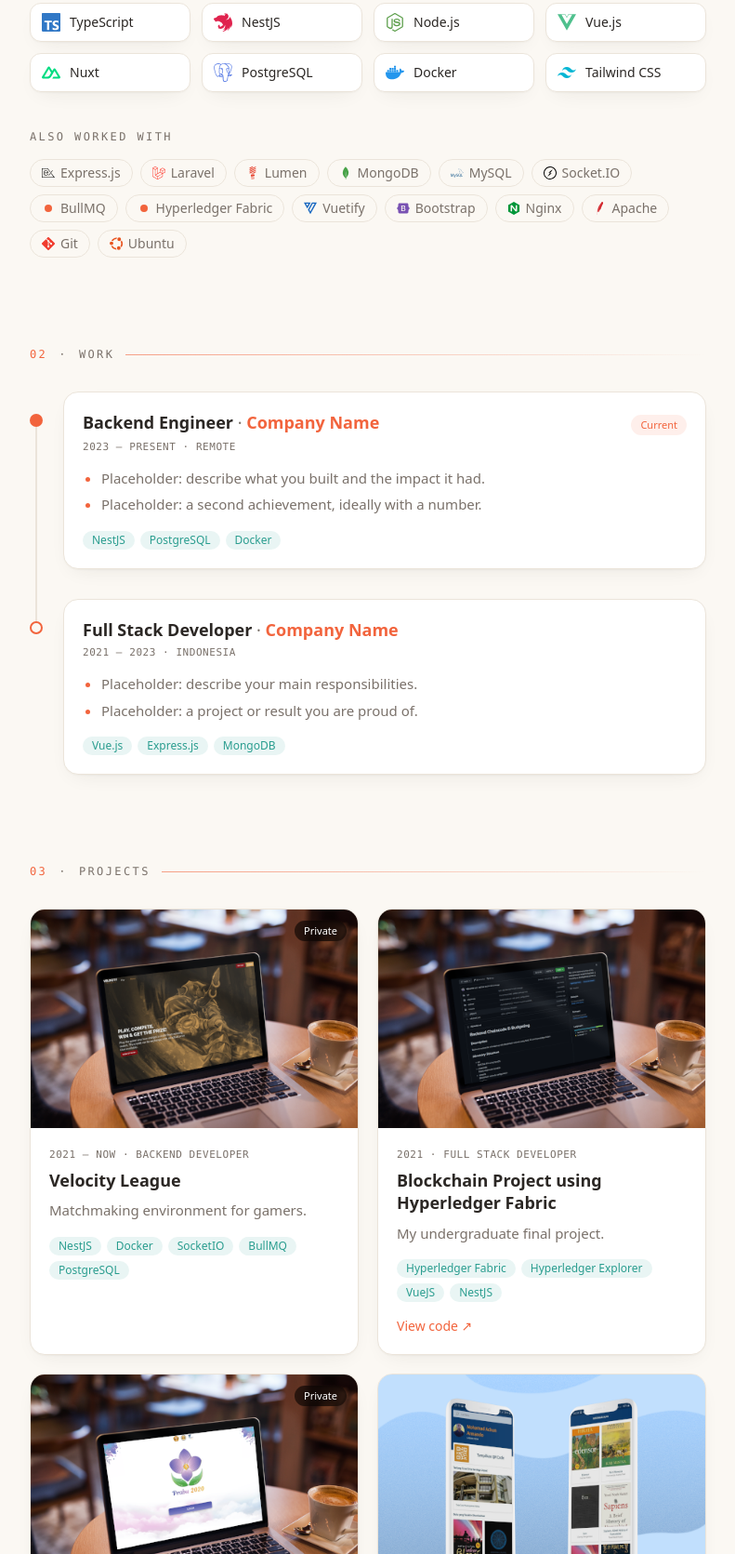
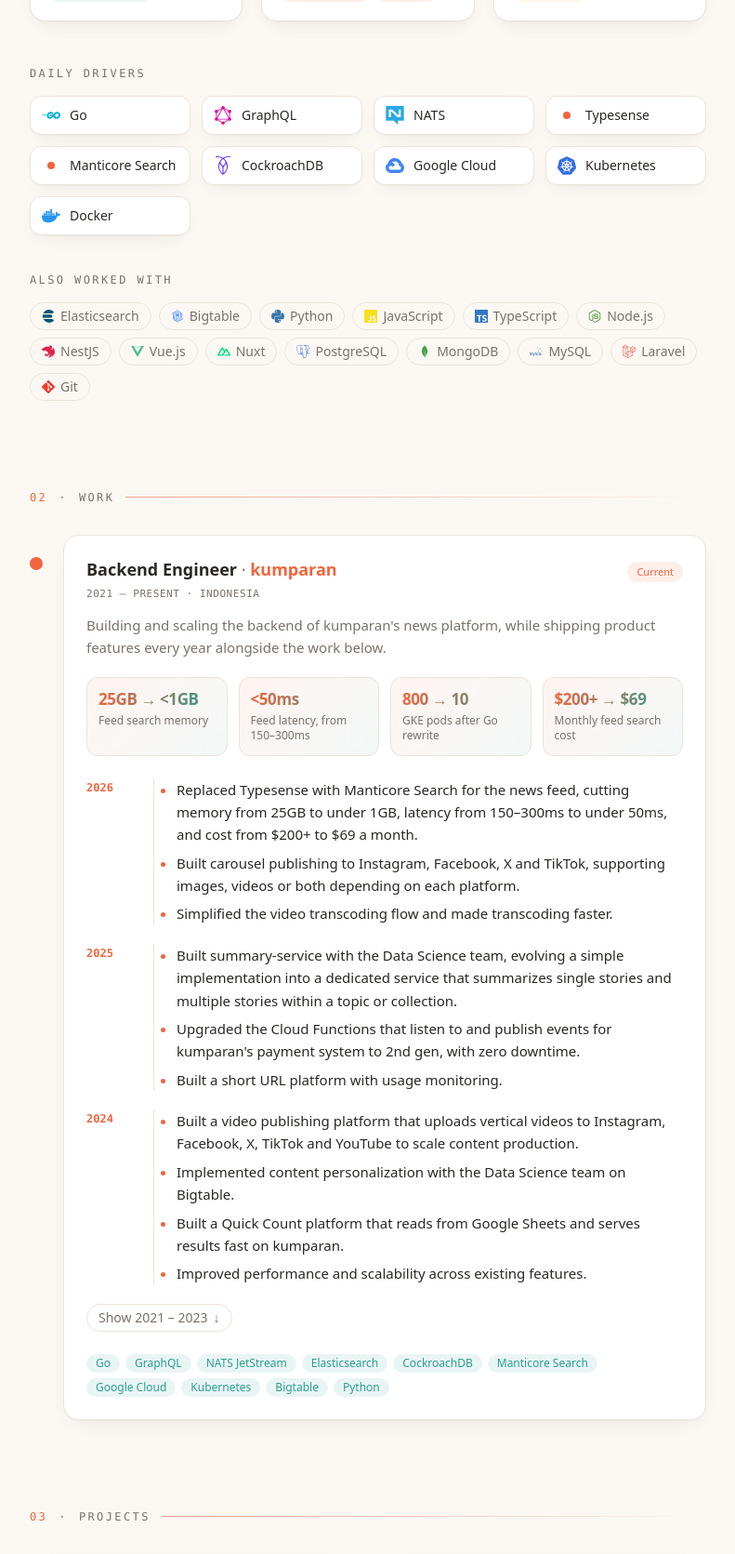
Before and after one commit to atjhoendz/atjhoendz.github.io, an Astro site: page / in a window 1280 px wide. Shown: the part 1129-2800 px from the top of the page at 93% size, without its empty margins (244-1035 px from the left). Built offline with nearby package versions, Linux system fonts and the light colour scheme; Astro itself is replaced by a stand-in of ours.

Commit message:
adjust with real data

```diff
--- a/src/components/ExperienceItem.astro
+++ b/src/components/ExperienceItem.astro
@@ -1,8 +1,14 @@
 ---
-import type { Experience } from '../data/experience';
+import type { Experience, YearBlock } from '../data/experience';
 interface Props { item: Experience; index: number }
 const { item: e, index } = Astro.props;
 const current = e.end.toLowerCase() === 'present';
+
+const VISIBLE_YEARS = 3;
+const years = e.years ?? [];
+const shown = years.slice(0, VISIBLE_YEARS);
+const hidden = years.slice(VISIBLE_YEARS);
+const hiddenRange = hidden.length ? `${hidden.at(-1)!.year} – ${hidden[0].year}` : '';
 ---
 <li data-reveal style={`--i:${index}`} class="timeline-item relative pb-8 pl-9 last:pb-0">
   <span
@@ -12,11 +18,11 @@ const current = e.end.toLowerCase() === 'present';
       current ? 'pulse bg-accent' : 'bg-bg',
     ]}
   ></span>
-  <div class="rounded-2xl border border-line bg-card p-5 shadow-soft transition duration-300 hover:border-accent/40 hover:shadow-lift">
+  <div class="rounded-2xl border border-line bg-card p-5 shadow-soft transition duration-300 hover:border-accent/40 sm:p-6">
     <div class="flex flex-wrap items-baseline justify-between gap-x-4 gap-y-1">
       <h3 class="text-lg font-semibold leading-snug">
         {e.role}
-        <span class="text-muted font-normal">·</span>
+        <span class="font-normal text-muted">·</span>
         {e.companyUrl ? (
           <a href={e.companyUrl} target="_blank" rel="noopener noreferrer" class="text-accent hover:underline">{e.company}</a>
         ) : <span class="text-accent">{e.company}</span>}
@@ -28,10 +34,59 @@ const current = e.end.toLowerCase() === 'present';
     <p class="mt-1 font-mono text-[11px] uppercase tracking-wider text-muted">
       {e.start} – {e.end}{e.location && ` · ${e.location}`}
     </p>
-    <ul class="mt-3 list-disc space-y-1 pl-5 text-[15px] text-muted marker:text-accent">
-      {e.highlights.map((h) => <li>{h}</li>)}
-    </ul>
-    <ul class="mt-4 flex flex-wrap gap-1.5">
+    {e.about && <p class="mt-3 text-[15px] text-muted">{e.about}</p>}
+
+    {e.stats && (
+      <dl class="mt-5 grid grid-cols-2 gap-3 sm:grid-cols-4">
+        {e.stats.map((s) => (
+          <div class="stat rounded-xl border border-line px-2.5 py-2.5 sm:px-3 sm:py-3">
+            <dt class="sr-only">{s.label}</dt>
+            <dd class="gradient-text text-[15px] font-bold leading-tight tracking-tight sm:text-[17px]">{s.value}</dd>
+            <dd class="mt-1 text-xs leading-snug text-muted">{s.label}</dd>
+          </div>
+        ))}
+      </dl>
+    )}
+
+    {years.length > 0 && (
+      <div class="mt-6 space-y-5">
+        {shown.map((y: YearBlock) => (
+          <div class="year-row grid gap-1 sm:grid-cols-[3.5rem_1fr] sm:gap-4">
+            <p class="font-mono text-xs font-semibold text-accent sm:pt-0.5">{y.year}</p>
+            <ul class="list-disc space-y-1.5 border-l border-line pl-5 text-[15px] marker:text-accent sm:pl-6">
+              {y.items.map((h) => <li>{h}</li>)}
+            </ul>
+          </div>
+        ))}
+        {hidden.length > 0 && (
+          <details class="group/more">
+            <summary class="inline-flex cursor-pointer list-none items-center gap-1.5 rounded-full border border-line px-3 py-1 text-sm font-medium text-muted transition hover:border-accent hover:text-accent [&::-webkit-details-marker]:hidden">
+              <span class="group-open/more:hidden">Show {hiddenRange}</span>
+              <span class="hidden group-open/more:inline">Hide {hiddenRange}</span>
+              <span aria-hidden="true" class="transition group-open/more:rotate-180">↓</span>
+            </summary>
+            <div class="mt-5 space-y-5">
+              {hidden.map((y: YearBlock) => (
+                <div class="year-row grid gap-1 sm:grid-cols-[3.5rem_1fr] sm:gap-4">
+                  <p class="font-mono text-xs font-semibold text-accent sm:pt-0.5">{y.year}</p>
+                  <ul class="list-disc space-y-1.5 border-l border-line pl-5 text-[15px] marker:text-accent sm:pl-6">
+                    {y.items.map((h) => <li>{h}</li>)}
+                  </ul>
+                </div>
+              ))}
+            </div>
+          </details>
+        )}
+      </div>
+    )}
+
+    {!e.years && e.highlights && (
+      <ul class="mt-3 list-disc space-y-1 pl-5 text-[15px] text-muted marker:text-accent">
+        {e.highlights.map((h) => <li>{h}</li>)}
+      </ul>
+    )}
+
+    <ul class="mt-6 flex flex-wrap gap-1.5">
       {e.stack.map((t) => (
         <li class="rounded-full bg-accent-2/10 px-2.5 py-0.5 text-xs font-medium text-accent-2">{t}</li>
       ))}
@@ -40,6 +95,13 @@ const current = e.end.toLowerCase() === 'present';
 </li>
 
 <style>
+  .stat {
+    background: linear-gradient(
+      135deg,
+      color-mix(in srgb, var(--accent) 7%, transparent),
+      color-mix(in srgb, var(--accent-2) 7%, transparent)
+    );
+  }
   .timeline-item::before {
     content: '';
     position: absolute;
@@ -47,7 +109,7 @@ const current = e.end.toLowerCase() === 'present';
     top: 2.25rem;
     bottom: -1.5rem;
     width: 2px;
-    background: linear-gradient(to bottom, var(--line), var(--line));
+    background: var(--line);
   }
   .timeline-item:last-child::before {
     display: none;
--- a/src/components/Skills.astro
+++ b/src/components/Skills.astro
@@ -5,7 +5,7 @@ import { services, coreStack, alsoWorkedWith } from '../data/skills';
 
 const serviceIcons = {
   server: '<rect x="3" y="4" width="18" height="7" rx="2"/><rect x="3" y="13" width="18" height="7" rx="2"/><path d="M7 7.5h.01M7 16.5h.01M11 7.5h6M11 16.5h6"/>',
-  layout: '<rect x="3" y="4" width="18" height="16" rx="2"/><path d="M3 9h18M9 9v11"/>',
+  search: '<circle cx="11" cy="11" r="7"/><path d="m20 20-3.5-3.5"/>',
   cloud: '<path d="M7 18a4.5 4.5 0 0 1-.6-8.96A6 6 0 0 1 18 9.5a4 4 0 0 1-.5 8.5z"/><path d="m10 14 2-2 2 2M12 12v5"/>',
 };
 ---
--- a/src/data/experience.ts
+++ b/src/data/experience.ts
@@ -1,38 +1,95 @@
+export interface Stat {
+  value: string;
+  label: string;
+}
+
+export interface YearBlock {
+  year: string;
+  items: string[];
+}
+
 export interface Experience {
   role: string;
   company: string;
   companyUrl?: string;
-  start: string; // e.g. 'Jan 2023'
-  end: string; // e.g. 'Dec 2024' or 'Present'
-  location?: string; // e.g. 'Remote', 'Bandung'
-  highlights: string[];
+  start: string; // e.g. '2021'
+  end: string; // e.g. '2023' or 'Present'
+  location?: string;
+  about?: string; // one-line context under the header
+  stats?: Stat[]; // headline numbers
+  years?: YearBlock[]; // highlights grouped by year, newest first
+  highlights?: string[]; // simple flat list (used when `years` is absent)
   stack: string[];
 }
 
-// TODO: replace these placeholder entries with your real work experience (newest first).
+// Newest job first.
 export const experience: Experience[] = [
   {
     role: 'Backend Engineer',
-    company: 'Company Name',
-    start: '2023',
+    company: 'kumparan',
+    companyUrl: 'https://kumparan.com',
+    start: '2021',
     end: 'Present',
-    location: 'Remote',
-    highlights: [
-      'Placeholder: describe what you built and the impact it had.',
-      'Placeholder: a second achievement, ideally with a number.',
+    location: 'Indonesia',
+    about:
+      "Building and scaling the backend of kumparan's news platform, while shipping product features every year alongside the work below.",
+    stats: [
+      { value: '25GB → <1GB', label: 'Feed search memory' },
+      { value: '<50ms', label: 'Feed latency, from 150–300ms' },
+      { value: '800 → 10', label: 'GKE pods after Go rewrite' },
+      { value: '$200+ → $69', label: 'Monthly feed search cost' },
     ],
-    stack: ['NestJS', 'PostgreSQL', 'Docker'],
-  },
-  {
-    role: 'Full Stack Developer',
-    company: 'Company Name',
-    start: '2021',
-    end: '2023',
-    location: 'Indonesia',
-    highlights: [
-      'Placeholder: describe your main responsibilities.',
-      'Placeholder: a project or result you are proud of.',
+    years: [
+      {
+        year: '2026',
+        items: [
+          'Replaced Typesense with Manticore Search for the news feed, cutting memory from 25GB to under 1GB, latency from 150–300ms to under 50ms, and cost from $200+ to $69 a month.',
+          'Built carousel publishing to Instagram, Facebook, X and TikTok, supporting images, videos or both depending on each platform.',
+          'Simplified the video transcoding flow and made transcoding faster.',
+        ],
+      },
+      {
+        year: '2025',
+        items: [
+          'Built summary-service with the Data Science team, evolving a simple implementation into a dedicated service that summarizes single stories and multiple stories within a topic or collection.',
+          "Upgraded the Cloud Functions that listen to and publish events for kumparan's payment system to 2nd gen, with zero downtime.",
+          'Built a short URL platform with usage monitoring.',
+        ],
+      },
+      {
+        year: '2024',
+        items: [
+          'Built a video publishing platform that uploads vertical videos to Instagram, Facebook, X, TikTok and YouTube to scale content production.',
+          'Implemented content personalization with the Data Science team on Bigtable.',
+          'Built a Quick Count platform that reads from Google Sheets and serves results fast on kumparan.',
+          'Improved performance and scalability across existing features.',
+        ],
+      },
+      {
+        year: '2023',
+        items: [
+          'Migrated the Tracker Service from Python to Go, shrinking it from 800 GKE pods to 10.',
+          'Implemented refunds for Apple App Store and Google Play in-app purchases.',
+          'Built a Ramadan prayer times platform.',
+        ],
+      },
+      {
+        year: '2022',
+        items: [
+          'Led the migration of all kumparan services from NATS Streaming to NATS JetStream, building a shared connector library to standardize usage, with zero downtime and no lost messages.',
+          'Built automated data-integrity checks and sync between Elasticsearch and CockroachDB (the source of truth).',
+          'Researched Server-Sent Events as an OKR initiative.',
+        ],
+      },
+      {
+        year: '2021',
+        items: [
+          'Rewrote Ngumpar v2 as Go microservices with gqlgen (GraphQL).',
+          'Migrated Ngumpar v1 to v2 in JavaScript for cleaner structure and readability.',
+          'Improved the Ngumpar v1 codebase inherited from a vendor.',
+        ],
+      },
     ],
-    stack: ['Vue.js', 'Express.js', 'MongoDB'],
+    stack: ['Go', 'GraphQL', 'NATS JetStream', 'Elasticsearch', 'CockroachDB', 'Manticore Search', 'Google Cloud', 'Kubernetes', 'Bigtable', 'Python'],
   },
 ];
--- a/src/data/profile.ts
+++ b/src/data/profile.ts
@@ -1,10 +1,10 @@
 export const profile = {
   name: 'Moh. Achun Armando',
   shortName: 'M. A. Armando',
-  role: 'Full Stack Web Developer',
+  role: 'Backend Engineer',
   location: 'Indonesia',
   summary:
-    'An ordinary human who has spent almost all of his free time exploring code since a teenager, and taking advantage of freelance opportunities or projects in search of new challenges and learnings. I believe that in the world of technology, experience is everything and continuous learning is key.',
+    "Backend engineer with 5+ years of experience building production Go services, event-driven systems and search infrastructure for a large-scale digital media platform. I enjoy making systems faster and cheaper to run, like cutting search memory from 25GB to under 1GB, and leading migrations that ship with zero downtime. I believe experience is everything and continuous learning is key.",
   email: 'achunarmando@gmail.com',
   socials: [
     { label: 'GitHub', url: 'https://github.com/atjhoendz' },
--- a/src/data/projects.ts
+++ b/src/data/projects.ts
@@ -18,7 +18,7 @@ export interface Project {
 
 export const projects: Project[] = [
   {
-    year: '2021 – now',
+    year: '2021',
     title: 'Velocity League',
     image: velocity,
     role: 'Backend Developer',
--- a/src/data/skills.ts
+++ b/src/data/skills.ts
@@ -2,7 +2,7 @@
 // unknown names still work and just get a colored dot instead of a logo.
 
 export interface Service {
-  icon: 'server' | 'layout' | 'cloud';
+  icon: 'server' | 'search' | 'cloud';
   title: string;
   color: string;
   pitch: string;
@@ -12,32 +12,32 @@ export interface Service {
 export const services: Service[] = [
   {
     icon: 'server',
-    title: 'Backend & APIs',
+    title: 'Backend & Microservices',
     color: '#2a9d8f',
-    pitch: 'Reliable REST and real-time services, from data modelling to background jobs and queues.',
-    tools: ['NestJS', 'Express.js', 'PostgreSQL', 'BullMQ'],
+    pitch: 'Go services and GraphQL APIs built for scale, with event-driven messaging and safe, zero-downtime migrations.',
+    tools: ['Go', 'GraphQL', 'NATS JetStream', 'Cloud Functions'],
   },
   {
-    icon: 'layout',
-    title: 'Web Applications',
+    icon: 'search',
+    title: 'Search & Data',
     color: '#f2643d',
-    pitch: 'Fast, responsive web apps and dashboards your users will enjoy using.',
-    tools: ['Vue.js', 'Nuxt', 'Tailwind CSS'],
+    pitch: 'Fast, cost-efficient search and data pipelines, from tuning feed search to keeping stores in sync.',
+    tools: ['Typesense', 'Manticore Search', 'CockroachDB', 'Bigtable'],
   },
   {
     icon: 'cloud',
-    title: 'DevOps & Deployment',
+    title: 'Cloud & Integrations',
     color: '#e9a23b',
-    pitch: 'Containerised, reproducible deployments with CI/CD and sensible server setup.',
-    tools: ['Docker', 'Nginx', 'Linux', 'CI/CD'],
+    pitch: 'Running workloads on Google Cloud and Kubernetes, plus integrations with social media and app-store APIs.',
+    tools: ['Google Cloud', 'Kubernetes', 'Docker', 'Social APIs'],
   },
 ];
 
 /** Tools you use daily and are strongest in. */
-export const coreStack = ['TypeScript', 'NestJS', 'Node.js', 'Vue.js', 'Nuxt', 'PostgreSQL', 'Docker', 'Tailwind CSS'];
+export const coreStack = ['Go', 'GraphQL', 'NATS', 'Typesense', 'Manticore Search', 'CockroachDB', 'Google Cloud', 'Kubernetes', 'Docker'];
 
 /** Tools you've shipped with before. */
 export const alsoWorkedWith = [
-  'Express.js', 'Laravel', 'Lumen', 'MongoDB', 'MySQL', 'Socket.IO', 'BullMQ',
-  'Hyperledger Fabric', 'Vuetify', 'Bootstrap', 'Nginx', 'Apache', 'Git', 'Ubuntu',
+  'Elasticsearch', 'Bigtable', 'Python', 'JavaScript', 'TypeScript', 'Node.js', 'NestJS',
+  'Vue.js', 'Nuxt', 'PostgreSQL', 'MongoDB', 'MySQL', 'Laravel', 'Git',
 ];
--- a/src/data/techIcons.ts
+++ b/src/data/techIcons.ts
@@ -1,28 +1,40 @@
 import {
-  siApache, siBootstrap, siDocker, siExpress, siGit, siGithubactions, siLaravel, siLinux, siLumen,
-  siMongodb, siMysql, siNestjs, siNginx, siNodedotjs, siNuxt, siPostgresql, siSocketdotio,
-  siTailwindcss, siTypescript, siUbuntu, siVuedotjs, siVuetify,
+  siApache, siBootstrap, siCockroachlabs, siDocker, siElasticsearch, siExpress, siGit, siGithubactions,
+  siGo, siGooglebigtable, siGooglecloud, siGraphql, siJavascript, siKubernetes, siLaravel, siLinux,
+  siLumen, siMongodb, siMysql, siNatsdotio, siNestjs, siNginx, siNodedotjs, siNuxt, siPostgresql,
+  siPython, siSocketdotio, siTailwindcss, siTypescript, siUbuntu, siVuedotjs, siVuetify,
 } from 'simple-icons';
 
 interface Icon { path: string; hex: string }
 
 const icons: Record<string, Icon> = {
   'Apache': siApache,
+  'Bigtable': siGooglebigtable,
   'Bootstrap': siBootstrap,
   'CI/CD': siGithubactions,
+  'CockroachDB': siCockroachlabs,
   'Docker': siDocker,
+  'Elasticsearch': siElasticsearch,
   'Express.js': siExpress,
   'Git': siGit,
+  'Go': siGo,
+  'Google Cloud': siGooglecloud,
+  'GraphQL': siGraphql,
+  'JavaScript': siJavascript,
+  'Kubernetes': siKubernetes,
   'Laravel': siLaravel,
   'Linux': siLinux,
   'Lumen': siLumen,
   'MongoDB': siMongodb,
   'MySQL': siMysql,
+  'NATS': siNatsdotio,
+  'NATS JetStream': siNatsdotio,
   'NestJS': siNestjs,
   'Nginx': siNginx,
   'Node.js': siNodedotjs,
   'Nuxt': siNuxt,
   'PostgreSQL': siPostgresql,
+  'Python': siPython,
   'Socket.IO': siSocketdotio,
   'Tailwind CSS': siTailwindcss,
   'TypeScript': siTypescript,
@@ -35,9 +47,9 @@ export function getTechIcon(name: string): Icon | undefined {
   return icons[name];
 }
 
-/** True for near-black brand colors that would vanish on a dark background. */
+/** True for very dark brand colors that would vanish on a dark background. */
 export function isDarkBrand(hex: string): boolean {
   const n = parseInt(hex, 16);
   const [r, g, b] = [(n >> 16) & 255, (n >> 8) & 255, n & 255];
-  return (0.2126 * r + 0.7152 * g + 0.0722 * b) / 255 < 0.2;
+  return (0.2126 * r + 0.7152 * g + 0.0722 * b) / 255 < 0.3;
 }
```
